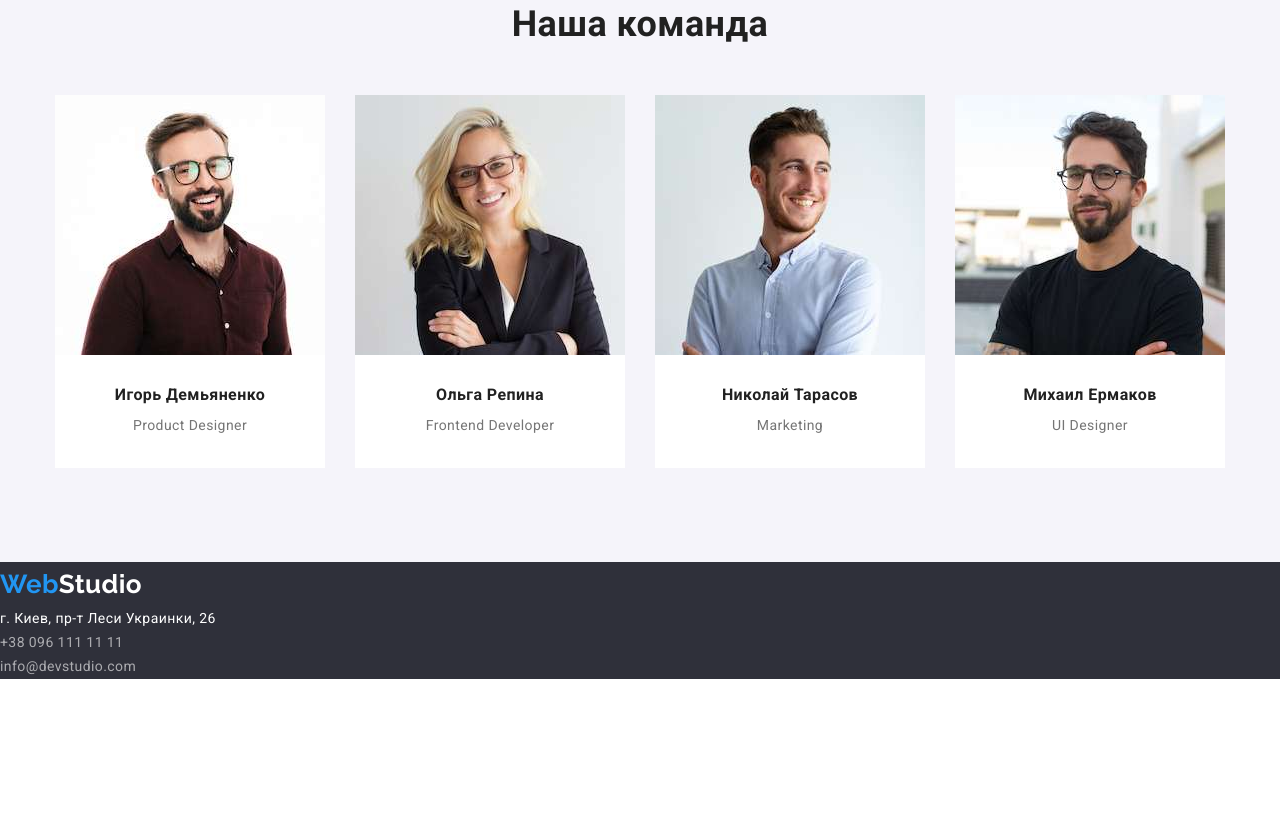
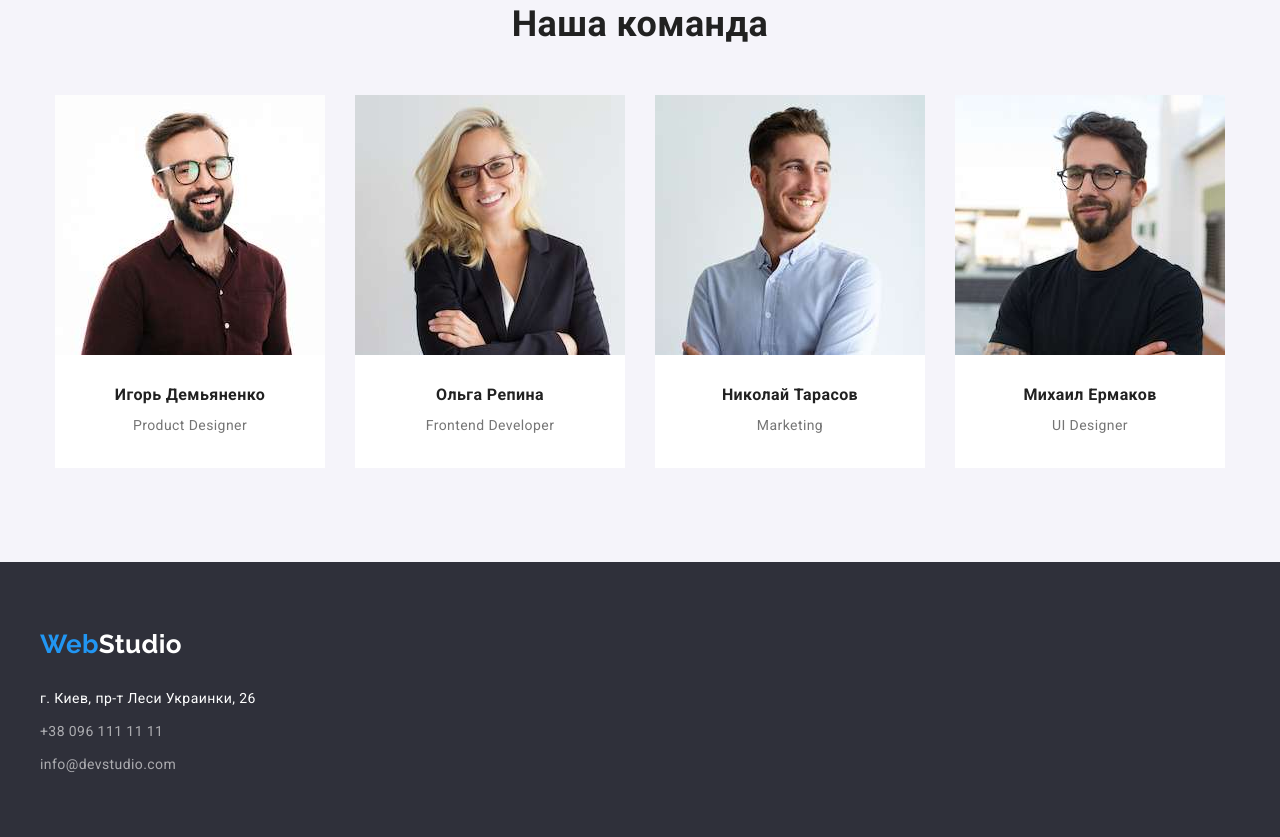
Before and after one commit to LisaLokhina/goit-markup-hw-03, a plain HTML site: page index.html in a window 1280 px wide. Shown: the part 1690-2527 px from the top of the page. Before the commit the page ends 2369 px from the top, so only its background shows below. Drawn offline with nearby package versions, Linux system fonts and the light colour scheme.

Commit message:
Style footer layout

```diff
--- a/css/styles.css
+++ b/css/styles.css
@@ -249,6 +249,20 @@ img {
   display: inline-block;
 }
 /* Footer styles */
+.footer .container {
+  flex-direction: column;
+  padding: 60px 0;
+}
+.logo-footer {
+  padding-bottom: 20px;
+}
+.footer .list-item {
+  display: block;
+}
+
+.footer .list-item:not(:last-child) {
+  padding-bottom: 9px;
+}
 .footer {
   background-color: var(--background-dark);
 }
--- a/index.html
+++ b/index.html
@@ -180,24 +180,26 @@
     </main>
 
     <footer class="footer">
+      <div class="container">
         <p class="logo logo-footer">
           <span class="logo-highlight">Web</span>Studio
         </p>
         <address class="contacts">
           <ul class="list">
-          <li>г. Киев, пр-т Леси Украинки, 26</li>
-          <li>
+            <li class="list-item">г. Киев, пр-т Леси Украинки, 26</li>
+            <li class="list-item">
               <a href="tel:+380961111111" class="footer-anchor"
                 >+38 096 111 11 11</a
               >
             </li>
-          <li>
+            <li class="list-item">
               <a href="mailto:info@devstudio.com" class="footer-anchor"
                 >info@devstudio.com</a
               >
             </li>
           </ul>
         </address>
+      </div>
     </footer>
   </body>
 </html>
```
Also changed, not shown: portfolio.html (+5 -3 lines). Lines whose indentation alone changed are shown as unchanged.
